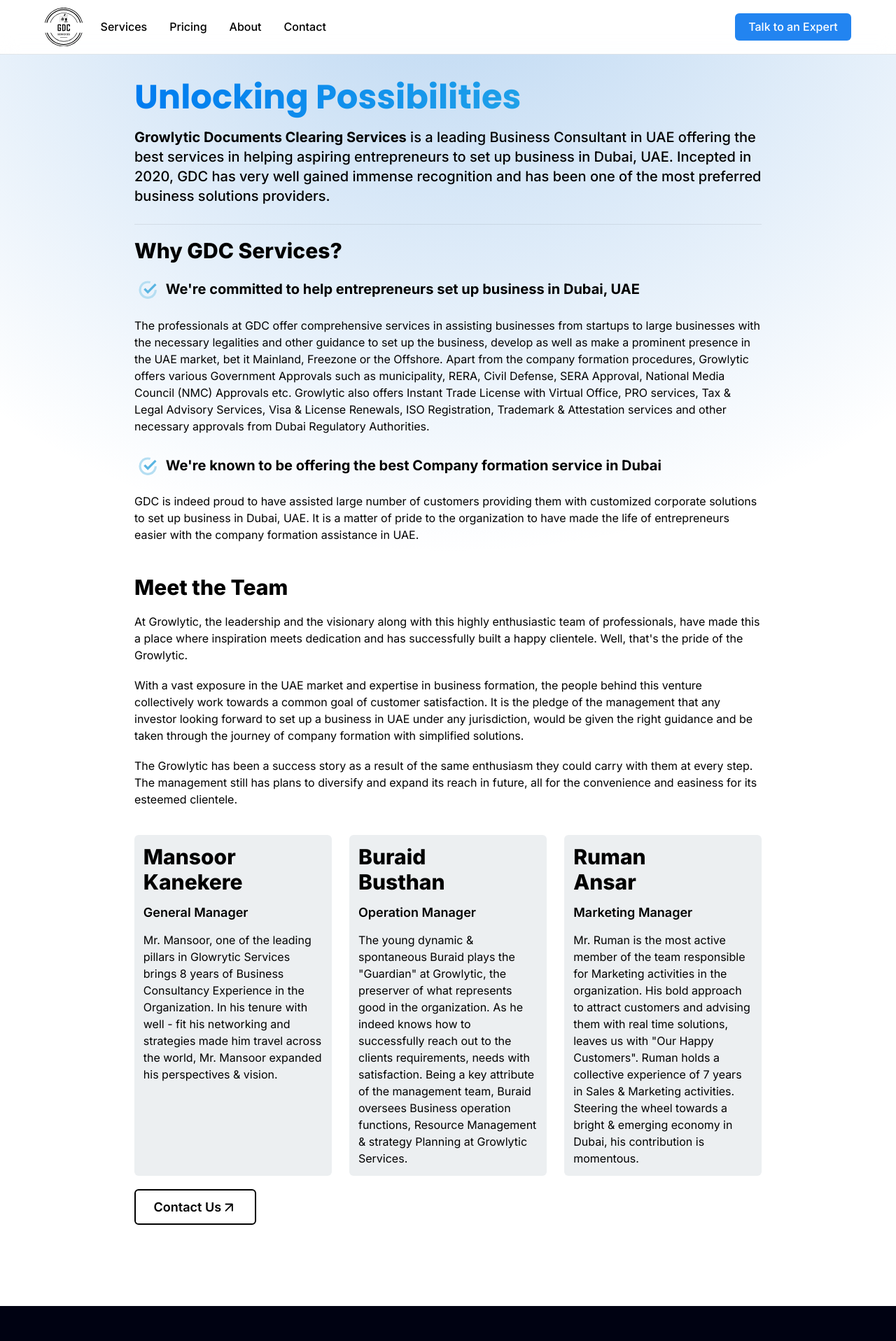
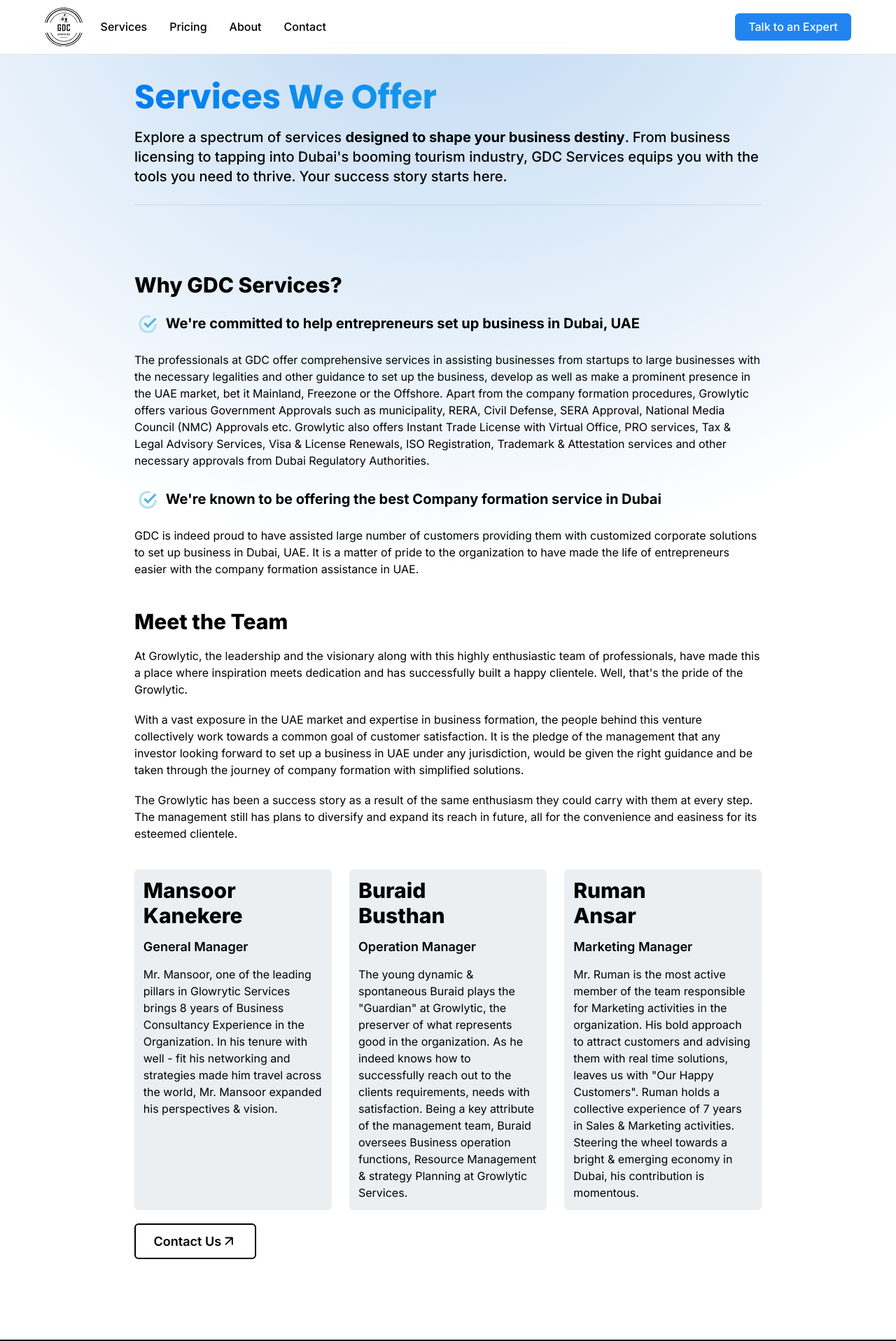
Before and after one commit to bitmatterlabs/bitmatter-web-gdcs, a Next.js app: page /services in a window 1280 px wide. Shown: the top 1916 px of the page at 70% size. Built offline with nearby package versions, Linux system fonts and the light colour scheme.

Commit message:
fix: expanding links automatic height adjustment issue

```diff
--- a/app/components/common/expandingLink.tsx
+++ b/app/components/common/expandingLink.tsx
@@ -15,9 +15,9 @@
   {
     variants: {
       size: {
-        sm: "text-sm font-semibold px-2 h-4",
-        md: "text-md font-semibold px-3 h-5",
-        lg: "text-lg font-semibold px-4 h-6",
+        sm: "text-sm font-semibold px-2 min-h-4",
+        md: "text-md font-semibold px-3 min-h-5",
+        lg: "text-lg font-semibold px-4 min-h-6",
       },
     },
     defaultVariants: {
--- a/app/components/icons/growlyticOld.tsx
+++ b/app/components/icons/growlyticOld.tsx
@@ -18,7 +18,6 @@
     aria-label="growlytic logotype"
   >
     <g transform={`scale(${scale})`} fill={color}>
-      <title>GDCS Old Logo</title>
       <path d="M449,13.16c211.55,0,388.91,146.35,436.37,343.33h14.86C852.36,152.16,669,0,450.09,0S47.82,152.16,0,356.49H12.57C60,159.51,237.4,13.16,449,13.16Zm0,897.71c-201.42,0-371.85-132.66-428.68-315.38H7.34c57.2,190.34,233.78,329,442.75,329s385.55-138.67,442.75-329H877.62C820.79,778.21,650.37,910.87,449,910.87Z" />
       <path d="M384.76,539.53q0,14.4-14.38,14.39h-49.5q-14,0-14-14.39V411q0-14.49,14.29-14.49h49.19q14.39,0,14.38,14.49v33.6H361.12V416.7H330.44v117h30.68V489.64h-17.5v-20h41.14Z" />
       <path d="M493.38,524.24q0,13.89-8.25,21.78t-22.23,7.9h-48V396.48h48q14,0,22.23,8t8.25,21.88Zm-23.64-3.92V429.88q0-13.19-13.78-13.18H438.45v117h16.9Q469.74,533.7,469.74,520.32Z" />
--- a/app/contact/page.tsx
+++ b/app/contact/page.tsx
@@ -30,7 +30,7 @@
           <SectionSubtitle
             className={`text-[1rem] md:text-[1.1rem] lg:text-xl font-medium border-b border-black-a08`}
           >
-            We&apos;re always <OnlineBubble /> for you. Give us a ring when
+            We&apos;re always <OnlineBubble /> for you. Reach us when
             you&apos;re ready to take your business to the next level.
           </SectionSubtitle>
 
--- a/app/page.tsx
+++ b/app/page.tsx
@@ -16,13 +16,8 @@
 } from "./components/common/sectionTitle";
 import { CallingGirl } from "./components/images/assets/callingGirl";
 import { ContactSection } from "./components/home/contactDetails";
-import { ChatBubbleBottomCenterTextIcon } from "./components/icons/chatBubbleBottomCenterText";
 import { CompanyStatsSection } from "./components/home/companyStats";
 import { OnlineBubble } from "./components/common/onlineBubble";
-import { BuildingIcon } from "./components/icons/building";
-import { ArrowGrowthIcon } from "./components/icons/arrowGrowth";
-import { ShieldCheckIcon } from "./components/icons/shieldCheck";
-import { PlaneIcon } from "./components/icons/plane";
 import {
   CompanySetupTiles,
   LicensingTiles,
@@ -115,12 +110,12 @@
             <span className="font-bold">
               designed to shape your business destiny
             </span>
-            . From commercial and industrial licensing to tapping into
-            Dubai&apos;s booming tourism industry, GDC Services equips you with
-            the tools you need to thrive. Your success story starts here.
+            . From business licensing to tapping into Dubai&apos;s booming
+            tourism industry, GDC Services equips you with the tools you need to
+            thrive. Your success story starts here.
           </SectionSubtitle>
           <SectionBody>
-            <PageTitle extendedClassName="pb-3">Licensing</PageTitle>
+            <PageTitle extendedClassName="pb-3">Business Licensing</PageTitle>
             <p className="pb-3">
               Secure the perfect business license in the UAE with Growlytic. We
               simplify the acquisition process for professional, industrial,
@@ -154,7 +149,7 @@
             >
               Explore Company Setup Services
             </ExpandingLink>
-            <PageTitle extendedClassName="pb-3">Visa</PageTitle>
+            <PageTitle extendedClassName="pb-3">Visa Services</PageTitle>
             <p className="pb-3">
               Settle into the future with confidence through UAE&apos;s 10-Year
               Golden Visa. Join the league of visionary investors, and enjoy the
@@ -175,11 +170,11 @@
               VAT, Taxes & Other Services
             </PageTitle>
             <p className="pb-3">
-              Elevate your business potential with Growlytic&apos;s comprehensive
-              suite of services. From strategic management consultancy and
-              financial guidance to seamless process design, trademark
-              registration, and international tax planning &#8212; our expert
-              offerings empower your growth journey at every step.
+              Elevate your business potential with Growlytic&apos;s
+              comprehensive suite of services. From strategic management
+              consultancy and financial guidance to seamless process design,
+              trademark registration, and international tax planning &#8212; our
+              expert offerings empower your growth journey at every step.
             </p>
             <VatTaxTiles />
             <ExpandingLink
@@ -191,26 +186,6 @@
             >
               Explore VAT, Tax & Other Services
             </ExpandingLink>
-            {/*
-Virtual CFO Services
-Corporate Finance
-Mergers & Acquisition
-Accounting and Bookkeeping
-Outsourced Payroll Service
-Taxation
-Company Formation
-IFRS Impact Assessment
-ESR, UBO and AML Services
-Liquidation of Companies
-Legal and Structural Changes in Organization
-Trade Mark Registration
-Process Design and Implementation
-International Tax Planning and Structuring
-Corporate Training & Seminars
-NRI Tax Advisory
-Tax Residency Certificate
-Control Implementation and Monitoring
-     */}
           </SectionBody>
         </div>
       </Container>
@@ -274,7 +249,7 @@
           <SectionBody>
             <CompanyStatsSection className="pb-4" />
             <ExpandingLink
-              linkClassName="border border-2 border-white"
+              linkClassName="border border-2 border-white whitespace-nowrap truncate"
               iconClassName="fill-white"
               color=""
               href="/about"
--- a/app/pricing/page.tsx
+++ b/app/pricing/page.tsx
@@ -26,22 +26,24 @@
           <SectionTitle
             className={`text-transparent bg-hero-heading-blue bg-clip-text ${poppinsSectionTitle.className}`}
           >
-            Everything under Affordable Packages
+            Explore Our Service Pricing
           </SectionTitle>
           <SectionSubtitle
             className={`text-[1rem] md:text-[1.1rem] lg:text-xl font-medium border-b border-black-a08`}
           >
-            <span className="font-bold">
-              Growlytic Documents Clearing Services
-            </span>{" "}
-            is a leading Business Consultant in UAE offering the best services
-            in helping aspiring entrepreneurs to set up business in Dubai, UAE.
-            Incepted in 2020, GDC has very well gained immense recognition and
-            has been one of the most preferred business solutions providers.
+            <span className="font-bold">Discover our tailored packages</span>{" "}
+            for Business Licensing, Company Formation, and other services at GDC
+            Services. Seamlessly establish your enterprise, secure licenses, and
+            navigate compliance effortlessly. Our expertise ensures a smoother,
+            cost-effective entrepreneurial journey. Your success is our
+            priority.
           </SectionSubtitle>
           <SectionBody>
             <div className="flex flex-col space-y-4">
-              <div className="w-full flex flex-col space-y-3">
+              <div
+                id=""
+                className="w-full flex flex-col space-y-3 pt-navigation-height"
+              >
                 <PageTitle>Why GDC Services?</PageTitle>
                 <p className="text-xl font-bold">
                   <BlueTickIcon className="inline-block w-5 mr-1 aspect-square" />
--- a/app/services/page.tsx
+++ b/app/services/page.tsx
@@ -26,22 +26,22 @@
           <SectionTitle
             className={`text-transparent bg-hero-heading-blue bg-clip-text ${poppinsSectionTitle.className}`}
           >
-            Unlocking Possibilities
+            Services We Offer
           </SectionTitle>
           <SectionSubtitle
             className={`text-[1rem] md:text-[1.1rem] lg:text-xl font-medium border-b border-black-a08`}
           >
+            Explore a spectrum of services{" "}
             <span className="font-bold">
-              Growlytic Documents Clearing Services
-            </span>{" "}
-            is a leading Business Consultant in UAE offering the best services
-            in helping aspiring entrepreneurs to set up business in Dubai, UAE.
-            Incepted in 2020, GDC has very well gained immense recognition and
-            has been one of the most preferred business solutions providers.
+              designed to shape your business destiny
+            </span>
+            . From business licensing to tapping into Dubai&apos;s booming
+            tourism industry, GDC Services equips you with the tools you need to
+            thrive. Your success story starts here.
           </SectionSubtitle>
           <SectionBody>
             <div className="flex flex-col space-y-4">
-              <div className="w-full flex flex-col space-y-3">
+              <div className="w-full flex flex-col space-y-3 pt-navigation-height">
                 <PageTitle>Why GDC Services?</PageTitle>
                 <p className="text-xl font-bold">
                   <BlueTickIcon className="inline-block w-5 mr-1 aspect-square" />
@@ -126,3 +126,26 @@
     </>
   );
 }
+
+{
+  /*
+Virtual CFO Services
+Corporate Finance
+Mergers & Acquisition
+Accounting and Bookkeeping
+Outsourced Payroll Service
+Taxation
+Company Formation
+IFRS Impact Assessment
+ESR, UBO and AML Services
+Liquidation of Companies
+Legal and Structural Changes in Organization
+Trade Mark Registration
+Process Design and Implementation
+International Tax Planning and Structuring
+Corporate Training & Seminars
+NRI Tax Advisory
+Tax Residency Certificate
+Control Implementation and Monitoring
+     */
+}
```
